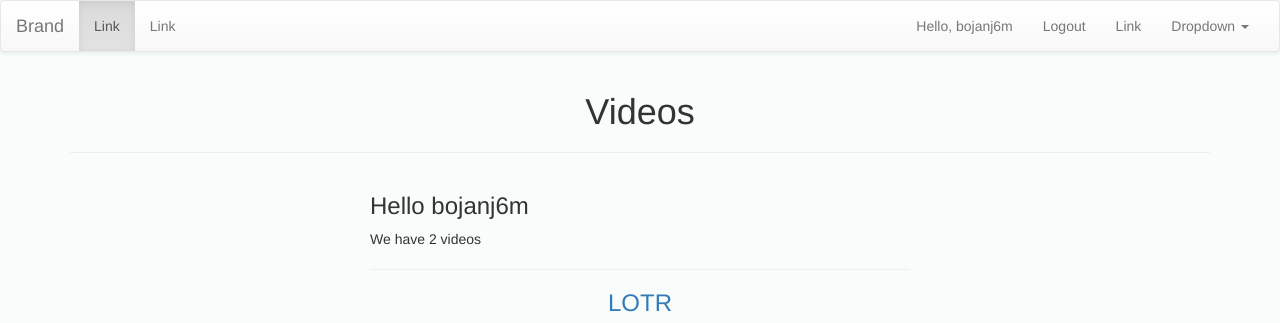
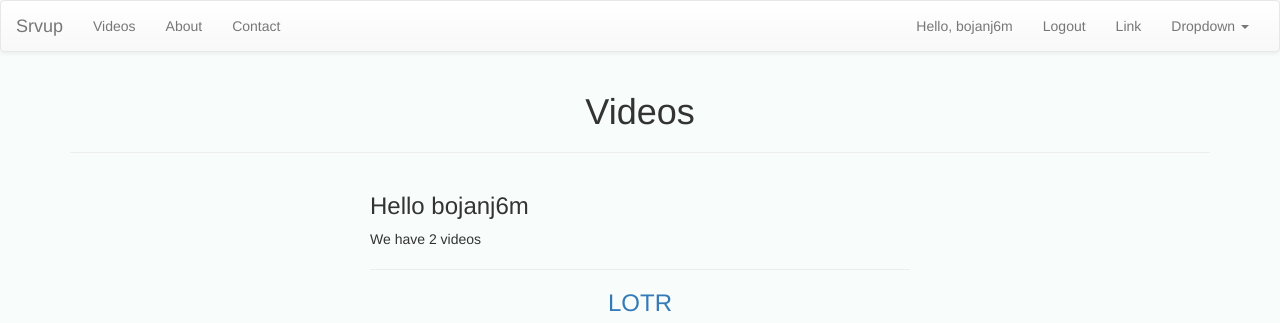
Before and after one commit to Teofil33/Srvup10, a Django app: page / in a window 1280 px wide. Shown: the top 323 px of the page. Run offline with Django 3.2, Linux system fonts and the light colour scheme; a user stored in the database is signed in; data comes from the database, SQL or seed files in the repository; some libraries are stand-ins or nearby versions.

Commit message:
Added few links to navbar, Final Commit before adding Category model

```diff
--- a/src/srvup/urls.py
+++ b/src/srvup/urls.py
@@ -25,6 +25,8 @@ urlpatterns = [
     url(r'^login/$', views.auth_login, name="login"),
     url(r'^logout/$', views.auth_logout, name="logout"),
     url(r'^$', views.home, name="home"),
+    url(r'^about/$', views.about, name="about"),
+    url(r'^contact/$', views.contact, name="contact"),
     url(r'^videos/', include("videos.urls", namespace="videos")),
 ]
 
--- a/src/srvup/views.py
+++ b/src/srvup/views.py
@@ -41,3 +41,9 @@ def auth_login(request):
 def auth_logout(request):
 	logout(request)
 	return render(request, "logout.html", {})
+
+def about(request):
+	return render(request, "about.html", {})
+
+def contact(request):
+	return render(request, "contact.html", {})
--- a/src/templates/navbar.html
+++ b/src/templates/navbar.html
@@ -8,14 +8,15 @@
         <span class="icon-bar"></span>
         <span class="icon-bar"></span>
       </button>
-      <a class="navbar-brand" href="#">Brand</a>
+      <a class="navbar-brand" href="{% url 'home' %}">Srvup</a>
     </div>
 
     <!-- Collect the nav links, forms, and other content for toggling -->
     <div class="collapse navbar-collapse" id="bs-example-navbar-collapse-1">
       <ul class="nav navbar-nav">
-        <li class="active"><a href="#">Link <span class="sr-only">(current)</span></a></li>
-        <li><a href="#">Link</a></li>
+        <li><a href="{% url 'home' %}">Videos</a></li>
+        <li><a href="{% url 'about' %}">About</a></li>
+        <li><a href="{% url 'contact' %}">Contact</a></li>
       </ul>
       <ul class="nav navbar-nav navbar-right">
         {% if user.is_authenticated %}
```
Also changed, not shown: src/templates/about.html (added, +8 -0 lines), src/templates/contact.html (added, +8 -0 lines), 2 other files.
